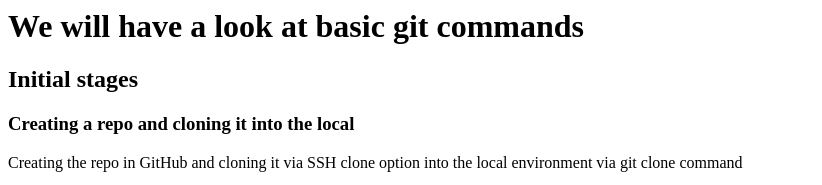
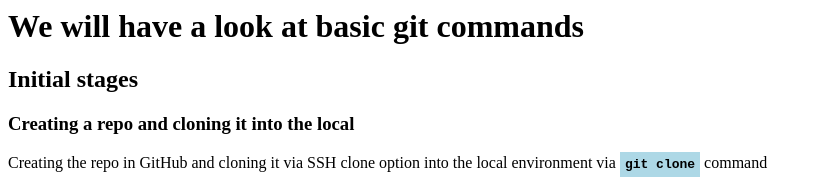
Before and after one commit to EryEr/basic_git_tutorial, a plain HTML site: page index.html in a window 1280 px wide. Shown: the top 185 px of the page, without its empty margins (0-822 px from the left). Drawn offline with Linux system fonts and the light colour scheme.

Commit message:
index file edit

```diff
--- a/index.html
+++ b/index.html
@@ -8,7 +8,15 @@
     <h1> We will have a look at basic git commands</h1>
     <h2> Initial stages</h2>
     <h3> Creating a repo and cloning it into the local</h3>
-        <p> Creating the repo in GitHub and cloning it via SSH clone option into the local environment via git clone command</p>
+    <style>
+        code {
+        color: black;
+        font-weight: bold;
+        background-color: lightblue;
+        padding: 5px;
+        }
+    </style>
+        <p> Creating the repo in GitHub and cloning it via SSH clone option into the local environment via <code>git clone</code> command</p>
         <img src="src/001.png" alt="Creating a repo via GitHub" width="600"><br><br>
 
         <img src="src/002.png" alt="Creating a repo via GitHub" width="400"><br><br>
@@ -16,6 +24,11 @@
         <img src="src/004.png" alt="Creating a repo via GitHub" width="600"><br><br>
         <img src="src/005.png" alt="Creating a repo via GitHub" width="600"><br><br>
 
+    <p> Then adding these new changes into the staging area with <code>git status</code>,   <code>git add .</code> then creating a <code>git commit</code> then <code>git push</code> cycle again</p>
+        <img src="src/006.png" alt="Creating a repo via GitHub" width="400"><br><br>
+
+        <img src="src/007.png" alt="Creating a repo via GitHub" width="400"><br><br>
+
 </body>
 
 </html>
```
Also changed, not shown: src/006.png (added), src/007.png (added).
